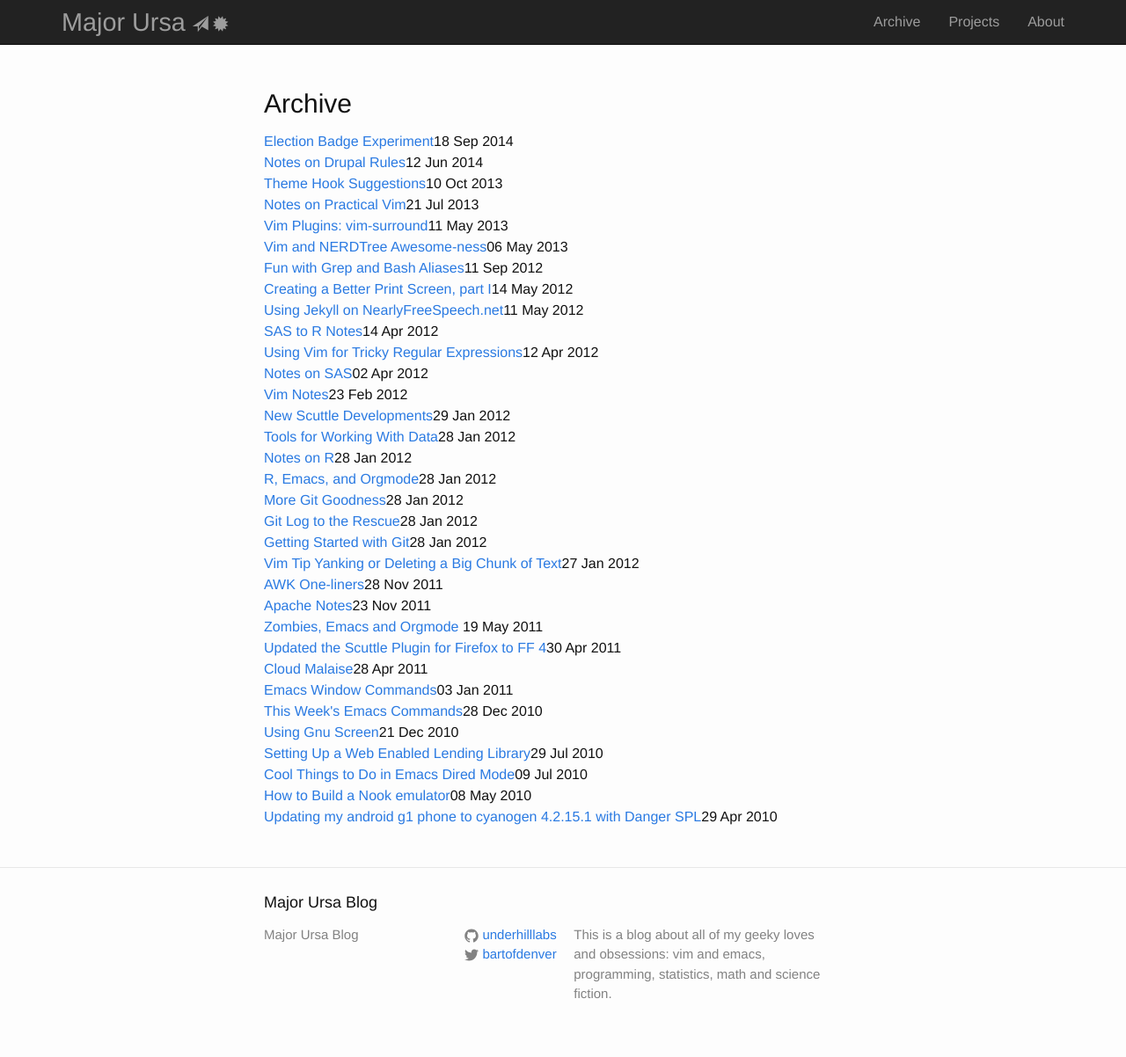
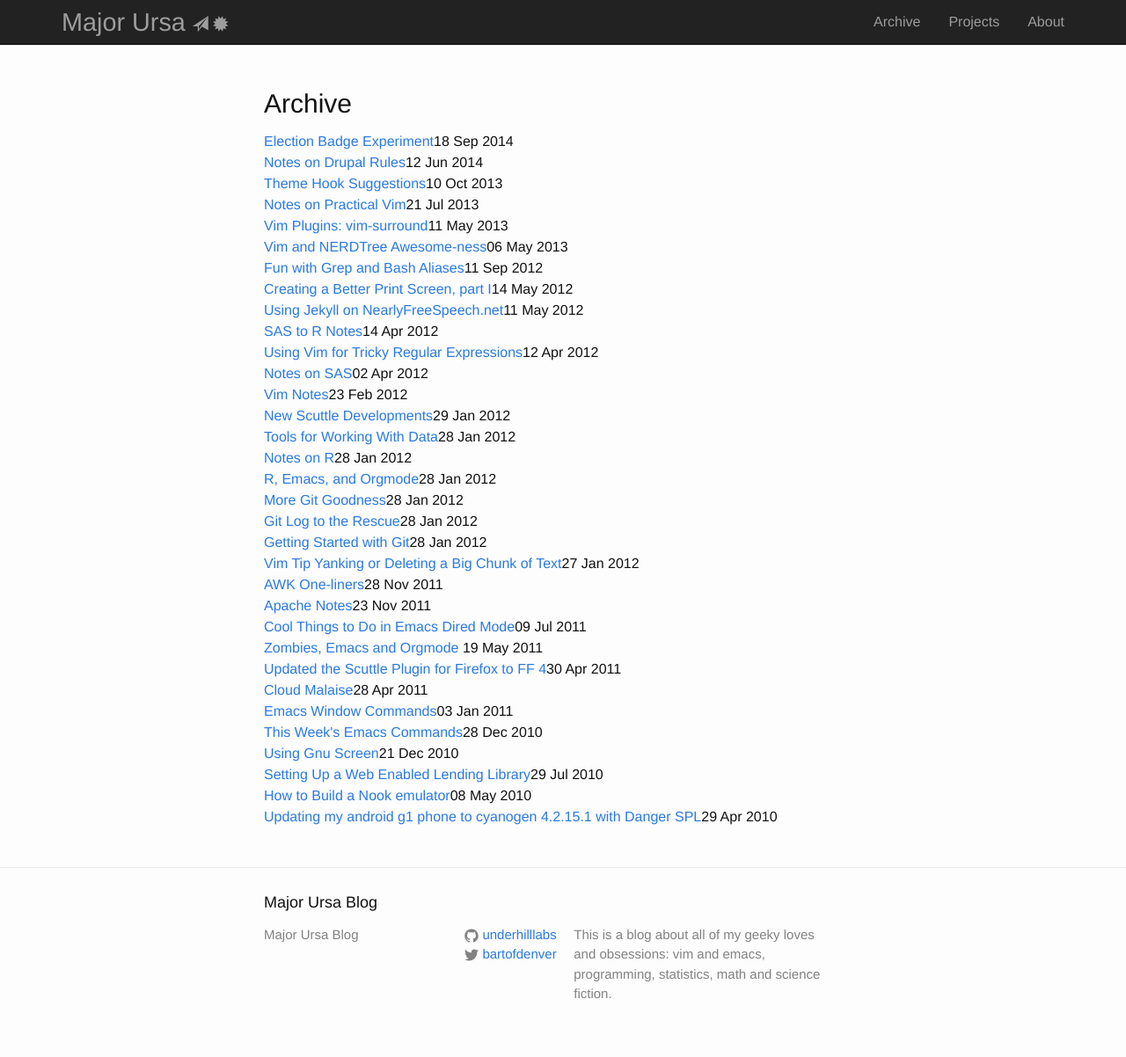
Before and after one commit to underhilllabs/mu-blog, a Jekyll site: the page built from index.html, in a window 1280 px wide. Shown: the whole page at 88% size. Built offline with Jekyll 4.4.1, drawn with Linux system fonts in a browser that asks for light colours; nearby versions of some CDN libraries.

Commit message:
moves emacs dired post to correct date

```diff
--- a/_posts/2010-07-09-cool-things-to-do-emacs-dired.html
+++ b/_posts/2011-07-09-cool-things-to-do-emacs-dired.html
@@ -46,8 +46,7 @@ the file name, you can quickly queue them all for deletion by typing '<b>~</b>'.
 <tr><th scope="col" class="left">key combo</th><th scope="col" class="left">command</th></tr>
 </thead>
 <tbody>
-<tr><td class="left"><enter&gt;</td><td class="left">open file at point</td></tr>
-
+<tr><td class="left">&lt;enter&gt;</td><td class="left">open file at point</td></tr>
 <tr><td class="left">d</td><td class="left">Queue File For Deletion</td></tr>
 <tr><td class="left">u</td><td class="left">Unqueue File</td></tr>
 <tr><td class="left">~</td><td class="left">Queue Backup Files for Del</td></tr>
```
